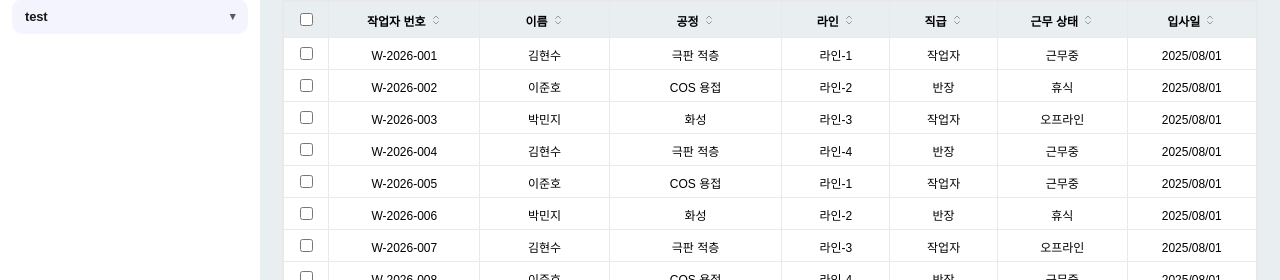
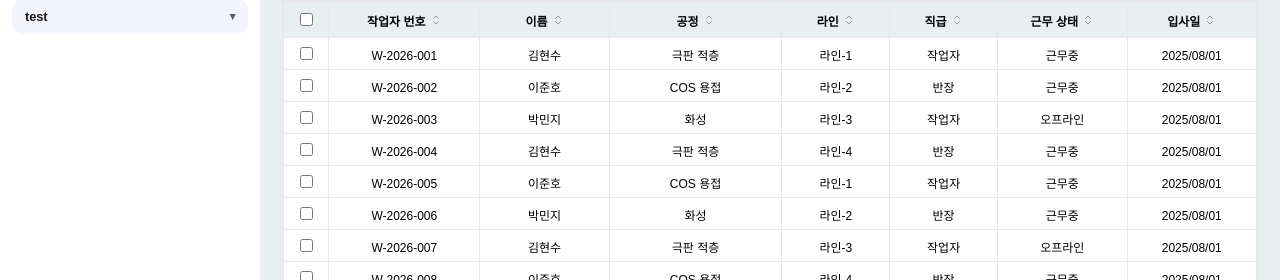
Before and after one commit to mes-team-2/React, a React (Create React App) app: page /mes/master/worker in a window 1280 px wide. Shown: the part 489-769 px from the top of the page. Built offline with nearby package versions, Linux system fonts and the light colour scheme.

Commit message:
작업자 수정

```diff
--- a/src/pages/master/Worker.js
+++ b/src/pages/master/Worker.js
@@ -44,14 +44,7 @@ export default function Worker() {
         process: i % 3 === 0 ? "극판 적층" : i % 3 === 1 ? "COS 용접" : "화성",
         line: `라인-${(i % 4) + 1}`,
         position: i % 2 === 0 ? "작업자" : "반장",
-        status:
-          i % 4 === 0
-            ? "근무중"
-            : i % 4 === 1
-              ? "휴식"
-              : i % 4 === 2
-                ? "오프라인"
-                : "근무중",
+        status: i % 4 === 0 ? "근무중" : i % 4 === 2 ? "오프라인" : "근무중",
         joinedAt: "2025/08/01",
       })),
     [],
```
